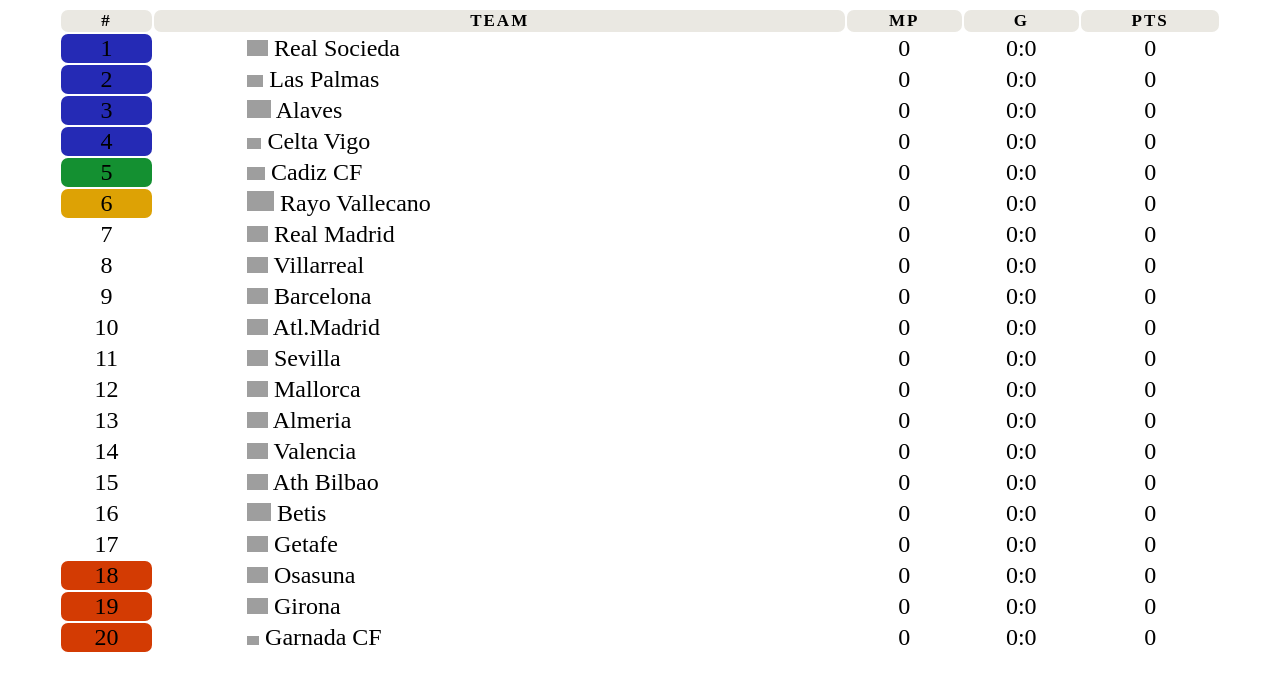
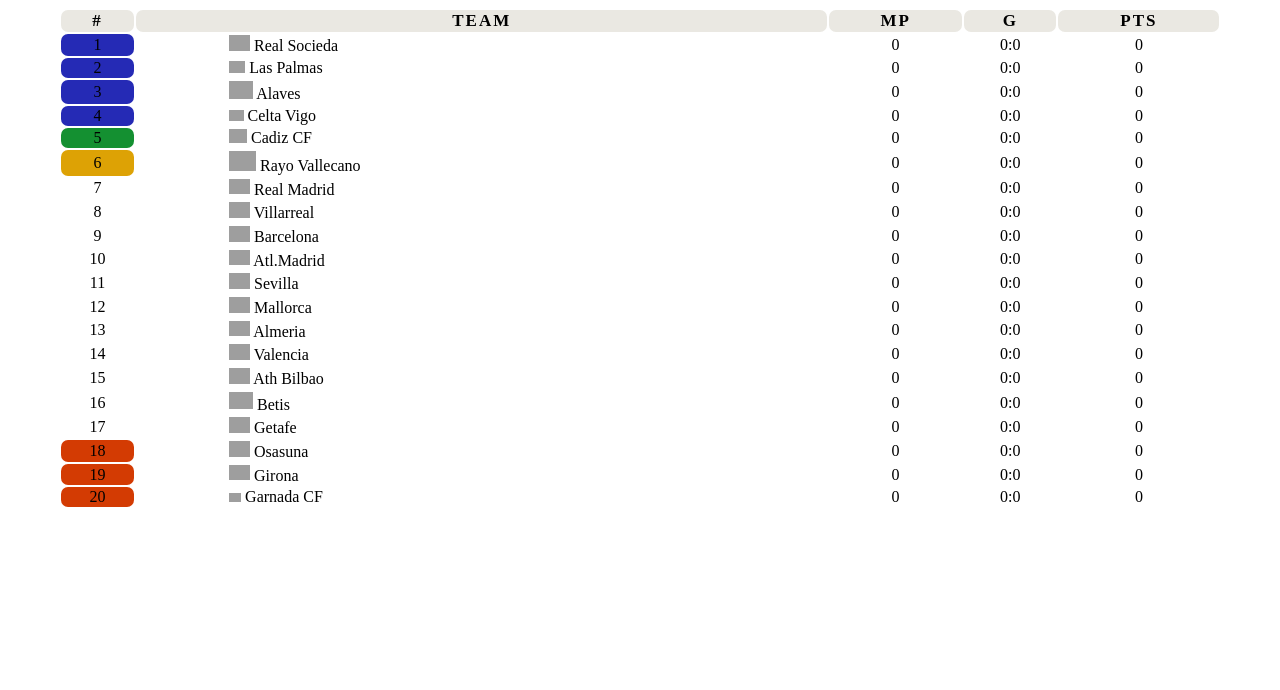
Before and after one commit to mimou404/table, a plain HTML site: page index.html in a window 1280 px wide. Drawn offline with Linux system fonts and the light colour scheme; grey boxes are pictures that could not be loaded.

Commit message:
index.html

```diff
--- a/index.html
+++ b/index.html
@@ -100,9 +100,7 @@
 			border-radius: 7px;
 
 		}
-		table{
-			font-size: 150%;
-		}
+
 	</style>
 
 </body>
```
